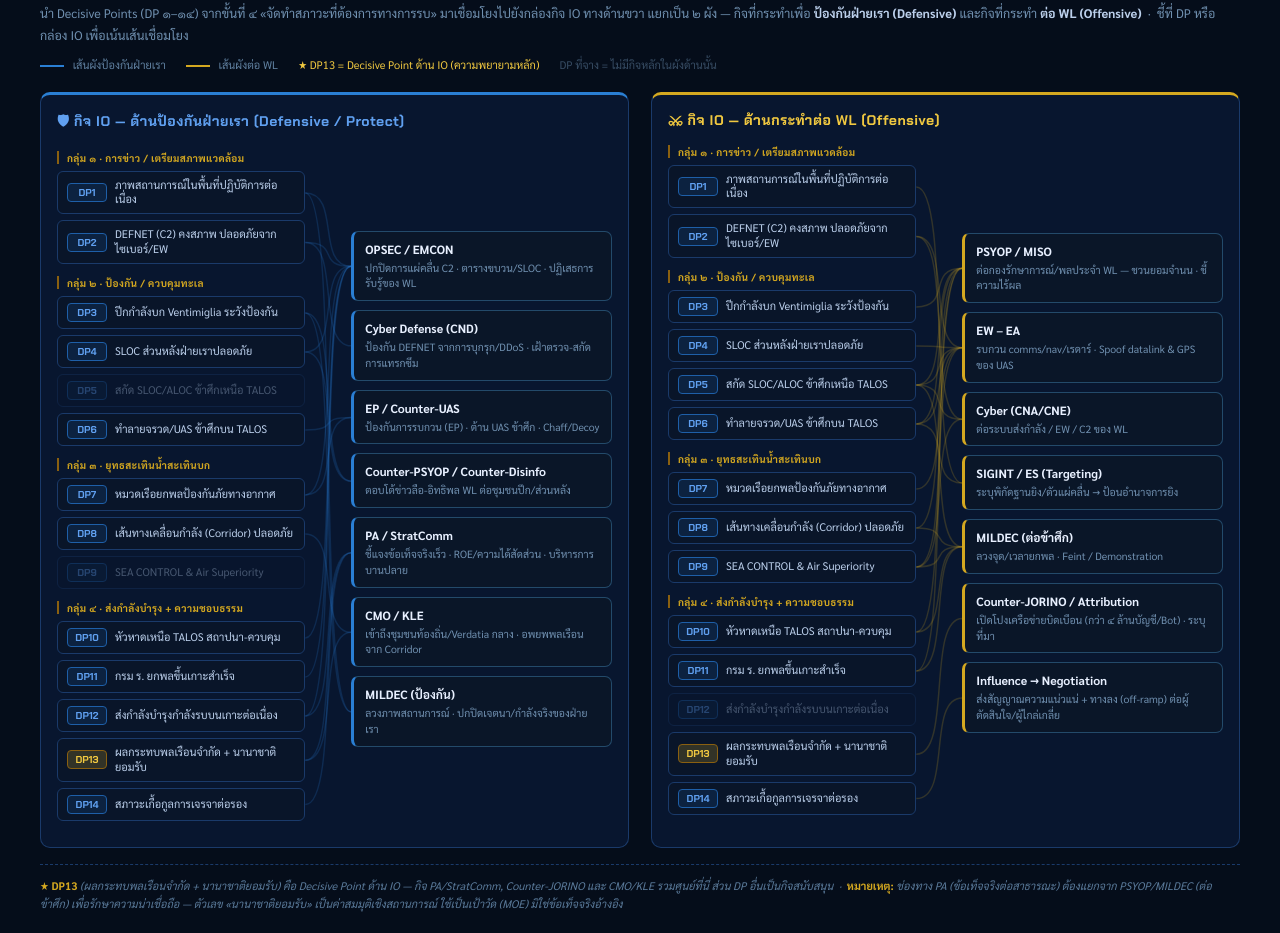
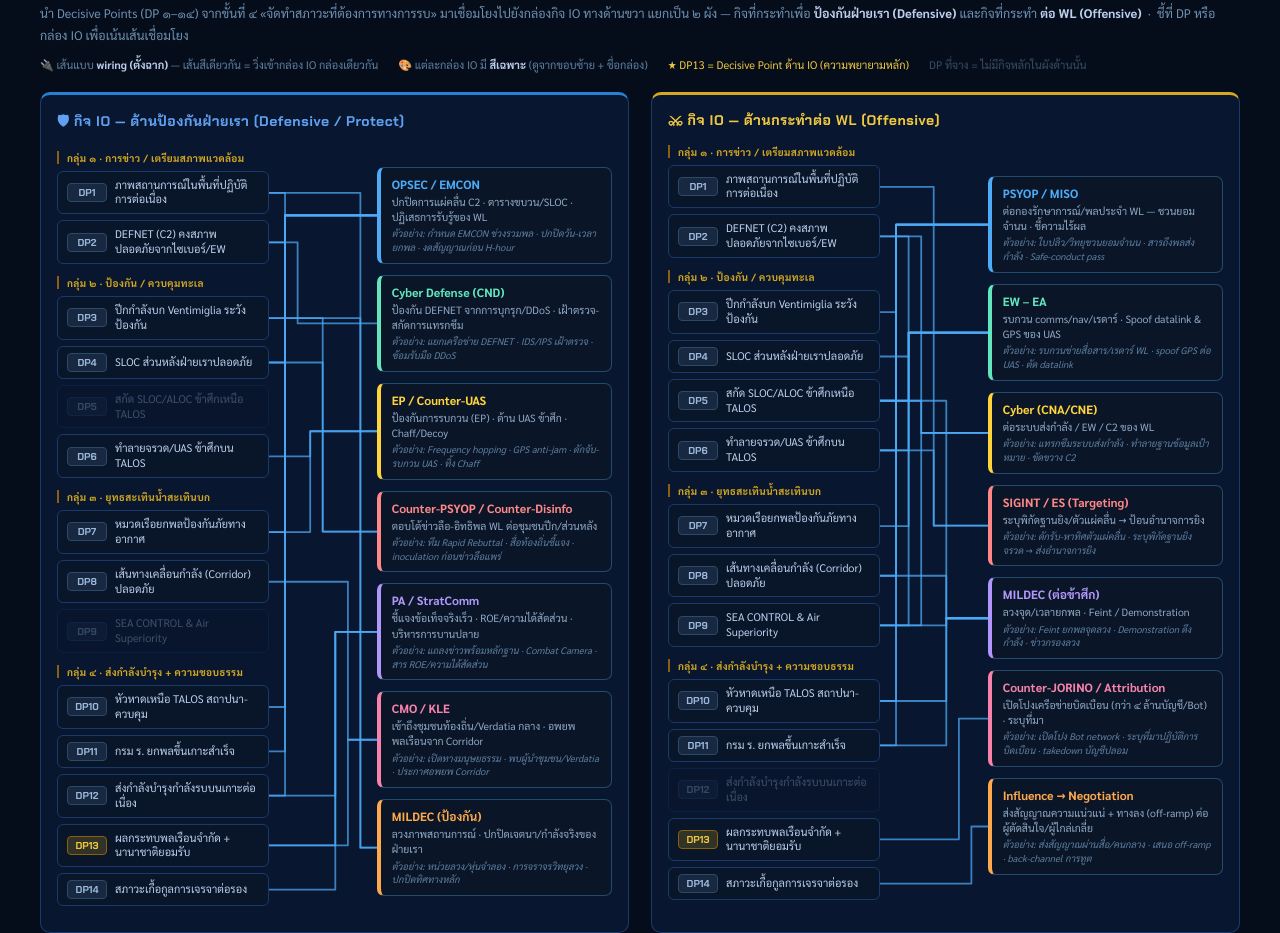
Before and after one commit to Mea09vi/talos-io-seminar, a plain HTML site: page presentations/index.html in a window 1280 px wide. Shown: the part 1471-2404 px from the top of the page. Drawn offline with Linux system fonts and the light colour scheme.

Commit message:
dp-io: redraw linkage as orthogonal wiring with per-box colours + task examples
- Replace tangled bezier connectors with right-angle (H/V/H) wiring routed
  through a dedicated vertical bus lane per IO box
- Give every IO box a distinct vivid colour; wires inherit their target
  box colour so same-coloured lines converge on the same capability
- Add concrete IO task examples (ตัวอย่าง: ...) under each box
- Update legend to explain the colour/wiring scheme

Co-Authored-By: Claude Opus 4.8 <noreply@anthropic.com>

```diff
--- a/presentations/index.html
+++ b/presentations/index.html
@@ -384,30 +384,28 @@ body {
 .dpio-phead{font-family:'Chakra Petch','Sarabun',sans-serif;font-size:14px;font-weight:700;margin-bottom:16px;letter-spacing:.5px;}
 .dpio-panel.def .dpio-phead{color:#60a0f0;}
 .dpio-panel.off .dpio-phead{color:#f0c840;}
-.dpio-2col{position:relative;display:grid;grid-template-columns:minmax(160px,1fr) minmax(180px,1.05fr);gap:46px;}
+.dpio-2col{position:relative;display:grid;grid-template-columns:minmax(150px,0.9fr) minmax(168px,1fr);gap:108px;}
+@media(max-width:560px){.dpio-2col{gap:70px;}}
 .dpio-svg{position:absolute;inset:0;width:100%;height:100%;z-index:0;pointer-events:none;overflow:visible;}
 .dpio-dpcol,.dpio-iocol{position:relative;z-index:1;}
-.dpio-iocol{display:flex;flex-direction:column;justify-content:center;gap:9px;}
+.dpio-iocol{display:flex;flex-direction:column;justify-content:center;gap:11px;}
 .dpio-gh{font-size:10px;font-weight:700;color:#d4a820;letter-spacing:.4px;margin:12px 0 7px;padding-left:8px;border-left:2px solid #8a6010;}
 .dpio-dpcol .dpio-gh:first-child{margin-top:0;}
 .dpio-node{display:flex;align-items:center;gap:8px;background:rgba(10,22,40,0.85);border:1px solid #1a3a6a;border-radius:6px;padding:6px 9px;margin-bottom:6px;transition:all .15s;cursor:default;}
-.dpio-node .dpio-dpn{flex-shrink:0;font-family:'Chakra Petch',sans-serif;font-size:10px;font-weight:700;color:#60a0f0;background:rgba(30,95,168,0.18);border:1px solid #1e5fa8;border-radius:4px;padding:2px 5px;min-width:40px;text-align:center;}
+.dpio-node .dpio-dpn{flex-shrink:0;font-family:'Chakra Petch',sans-serif;font-size:10px;font-weight:700;color:#9ab8dc;background:rgba(40,60,90,0.5);border:1px solid #2a4a6a;border-radius:4px;padding:2px 5px;min-width:40px;text-align:center;}
 .dpio-node .dpio-dpt{font-size:11px;color:#bcd0ec;line-height:1.35;}
 .dpio-node.dpio-star .dpio-dpn{color:#f0c840;background:rgba(212,168,32,0.2);border-color:#8a6010;}
-.dpio-node.dpio-dim{opacity:.34;}
-.dpio-node.hot{border-color:#2a7fd4;background:rgba(30,95,168,0.22);box-shadow:0 2px 12px rgba(30,95,168,.3);}
-.dpio-panel.off .dpio-node.hot{border-color:#d4a820;background:rgba(212,168,32,0.16);box-shadow:0 2px 12px rgba(212,168,32,.28);}
-.dpio-box{background:rgba(10,22,40,0.92);border:1px solid #234a6a;border-radius:7px;padding:9px 11px;transition:all .15s;cursor:default;}
-.dpio-panel.def .dpio-box{border-left:3px solid #2a7fd4;}
-.dpio-panel.off .dpio-box{border-left:3px solid #d4a820;}
-.dpio-bt{font-size:12px;font-weight:700;color:#e8f0ff;margin-bottom:3px;}
-.dpio-bd{font-size:10.5px;color:#7090b0;line-height:1.5;}
-.dpio-box.hot{border-color:#60a0f0;box-shadow:0 2px 14px rgba(30,95,168,.35);transform:translateX(3px);}
-.dpio-panel.off .dpio-box.hot{border-color:#f0c840;box-shadow:0 2px 14px rgba(212,168,32,.3);}
-.dpio-link{fill:none;stroke:#2a7fd4;stroke-width:1.5;opacity:.20;transition:opacity .15s,stroke-width .15s;}
-.dpio-panel.off .dpio-link{stroke:#d4a820;}
+.dpio-node.dpio-dim{opacity:.3;}
+.dpio-node.hot{border-color:#fff;background:rgba(255,255,255,0.08);box-shadow:0 0 0 1px rgba(255,255,255,.4),0 2px 12px rgba(0,0,0,.45);}
+.dpio-box{--bc:#4dabf7;background:rgba(10,22,40,0.92);border:1px solid #234a6a;border-left:4px solid var(--bc);border-radius:7px;padding:8px 11px;transition:all .15s;cursor:default;}
+.dpio-bt{font-size:12px;font-weight:700;color:var(--bc);margin-bottom:2px;}
+.dpio-bd{font-size:10.5px;color:#90a8c4;line-height:1.45;}
+.dpio-bex{font-size:9.5px;color:#5f7fa0;line-height:1.45;margin-top:3px;font-style:italic;}
+.dpio-box.hot{border-color:var(--bc);background:rgba(255,255,255,0.04);box-shadow:0 0 0 1.5px var(--bc),0 4px 18px rgba(0,0,0,.5);transform:translateX(3px);}
+.dpio-link{fill:none;stroke:#4dabf7;stroke-width:1.8;opacity:.72;stroke-linejoin:round;stroke-linecap:round;transition:opacity .15s,stroke-width .15s;}
 .dpio-2col.dpio-focusing .dpio-link{opacity:.06;}
-.dpio-link.on{opacity:.95;stroke-width:2.6;}
+.dpio-link.on{opacity:1;stroke-width:3.4;}
+.dpio-node.dot::after{content:"";}
 .dpio-hint{font-size:11px;color:#5a7a9a;margin-top:16px;line-height:1.7;font-style:italic;border-top:1px dashed #1a3a6a;padding-top:12px;}
 .dpio-hint b{color:#d4a820;font-style:normal;}
 </style>
@@ -416,8 +414,8 @@ body {
   <div class="section-title">การเชื่อมโยงกิจ IO กับ DECISIVE POINTS (STEP 4) — DP ↔ IO LINKAGE</div>
   <p class="dpio-intro">นำ Decisive Points (DP ๑–๑๔) จากขั้นที่ ๔ «จัดทำสภาวะที่ต้องการทางการรบ» มาเชื่อมโยงไปยังกล่องกิจ IO ทางด้านขวา แยกเป็น ๒ ผัง — กิจที่กระทำเพื่อ <b>ป้องกันฝ่ายเรา (Defensive)</b> และกิจที่กระทำ <b>ต่อ WL (Offensive)</b> &nbsp;·&nbsp; ชี้ที่ DP หรือกล่อง IO เพื่อเน้นเส้นเชื่อมโยง</p>
   <div class="dpio-legend">
-    <span><i style="border-color:#2a7fd4;"></i> เส้นผังป้องกันฝ่ายเรา</span>
-    <span><i style="border-color:#d4a820;"></i> เส้นผังต่อ WL</span>
+    <span>🔌 เส้นแบบ <b style="color:#bcd0ec;">wiring (ตั้งฉาก)</b> — เส้นสีเดียวกัน = วิ่งเข้ากล่อง IO กล่องเดียวกัน</span>
+    <span>🎨 แต่ละกล่อง IO มี <b style="color:#bcd0ec;">สีเฉพาะ</b> (ดูจากขอบซ้าย + ชื่อกล่อง)</span>
     <span style="color:#f0c840;">★ DP13 = Decisive Point ด้าน IO (ความพยายามหลัก)</span>
     <span style="opacity:.55;">DP ที่จาง = ไม่มีกิจหลักในผังด้านนั้น</span>
   </div>
@@ -443,22 +441,22 @@ body {
    {g:'กลุ่ม ๔ · ส่งกำลังบำรุง + ความชอบธรรม',d:[['dp10','DP10','หัวหาดเหนือ TALOS สถาปนา-ควบคุม'],['dp11','DP11','กรม ร. ยกพลขึ้นเกาะสำเร็จ'],['dp12','DP12','ส่งกำลังบำรุงกำลังรบบนเกาะต่อเนื่อง'],['dp13','DP13','ผลกระทบพลเรือนจำกัด + นานาชาติยอมรับ'],['dp14','DP14','สภาวะเกื้อกูลการเจรจาต่อรอง']]}
   ];
   const DEF=[
-   ['d1','OPSEC / EMCON','ปกปิดการแผ่คลื่น C2 · ตารางขบวน/SLOC · ปฏิเสธการรับรู้ของ WL'],
-   ['d2','Cyber Defense (CND)','ป้องกัน DEFNET จากการบุกรุก/DDoS · เฝ้าตรวจ-สกัดการแทรกซึม'],
-   ['d3','EP / Counter-UAS','ป้องกันการรบกวน (EP) · ต้าน UAS ข้าศึก · Chaff/Decoy'],
-   ['d4','Counter-PSYOP / Counter-Disinfo','ตอบโต้ข่าวลือ-อิทธิพล WL ต่อชุมชนปีก/ส่วนหลัง'],
-   ['d5','PA / StratComm','ชี้แจงข้อเท็จจริงเร็ว · ROE/ความได้สัดส่วน · บริหารการบานปลาย'],
-   ['d6','CMO / KLE','เข้าถึงชุมชนท้องถิ่น/Verdatia กลาง · อพยพพลเรือนจาก Corridor'],
-   ['d7','MILDEC (ป้องกัน)','ลวงภาพสถานการณ์ · ปกปิดเจตนา/กำลังจริงของฝ่ายเรา']
+   ['d1','OPSEC / EMCON','ปกปิดการแผ่คลื่น C2 · ตารางขบวน/SLOC · ปฏิเสธการรับรู้ของ WL','ตัวอย่าง: กำหนด EMCON ช่วงรวมพล · ปกปิดวัน-เวลายกพล · งดสัญญาณก่อน H-hour','#4dabf7'],
+   ['d2','Cyber Defense (CND)','ป้องกัน DEFNET จากการบุกรุก/DDoS · เฝ้าตรวจ-สกัดการแทรกซึม','ตัวอย่าง: แยกเครือข่าย DEFNET · IDS/IPS เฝ้าตรวจ · ซ้อมรับมือ DDoS','#63e6be'],
+   ['d3','EP / Counter-UAS','ป้องกันการรบกวน (EP) · ต้าน UAS ข้าศึก · Chaff/Decoy','ตัวอย่าง: Frequency hopping · GPS anti-jam · ดักจับ-รบกวน UAS · ทิ้ง Chaff','#ffd43b'],
+   ['d4','Counter-PSYOP / Counter-Disinfo','ตอบโต้ข่าวลือ-อิทธิพล WL ต่อชุมชนปีก/ส่วนหลัง','ตัวอย่าง: ทีม Rapid Rebuttal · สื่อท้องถิ่นชี้แจง · inoculation ก่อนข่าวลือแพร่','#ff8787'],
+   ['d5','PA / StratComm','ชี้แจงข้อเท็จจริงเร็ว · ROE/ความได้สัดส่วน · บริหารการบานปลาย','ตัวอย่าง: แถลงข่าวพร้อมหลักฐาน · Combat Camera · สาร ROE/ความได้สัดส่วน','#b197fc'],
+   ['d6','CMO / KLE','เข้าถึงชุมชนท้องถิ่น/Verdatia กลาง · อพยพพลเรือนจาก Corridor','ตัวอย่าง: เปิดทางมนุษยธรรม · พบผู้นำชุมชน/Verdatia · ประกาศอพยพ Corridor','#f783ac'],
+   ['d7','MILDEC (ป้องกัน)','ลวงภาพสถานการณ์ · ปกปิดเจตนา/กำลังจริงของฝ่ายเรา','ตัวอย่าง: หน่วยลวง/หุ่นจำลอง · การจราจรวิทยุลวง · ปกปิดทิศทางหลัก','#ffa94d']
   ];
   const OFF=[
-   ['o1','PSYOP / MISO','ต่อกองรักษาการณ์/พลประจำ WL — ชวนยอมจำนน · ชี้ความไร้ผล'],
-   ['o2','EW – EA','รบกวน comms/nav/เรดาร์ · Spoof datalink & GPS ของ UAS'],
-   ['o3','Cyber (CNA/CNE)','ต่อระบบส่งกำลัง / EW / C2 ของ WL'],
-   ['o4','SIGINT / ES (Targeting)','ระบุพิกัดฐานยิง/ตัวแผ่คลื่น → ป้อนอำนาจการยิง'],
-   ['o5','MILDEC (ต่อข้าศึก)','ลวงจุด/เวลายกพล · Feint / Demonstration'],
-   ['o6','Counter-JORINO / Attribution','เปิดโปงเครือข่ายบิดเบือน (กว่า ๔ ล้านบัญชี/Bot) · ระบุที่มา'],
-   ['o7','Influence → Negotiation','ส่งสัญญาณความแน่วแน่ + ทางลง (off-ramp) ต่อผู้ตัดสินใจ/ผู้ไกล่เกลี่ย']
+   ['o1','PSYOP / MISO','ต่อกองรักษาการณ์/พลประจำ WL — ชวนยอมจำนน · ชี้ความไร้ผล','ตัวอย่าง: ใบปลิว/วิทยุชวนยอมจำนน · สารถึงพลส่งกำลัง · Safe-conduct pass','#4dabf7'],
+   ['o2','EW – EA','รบกวน comms/nav/เรดาร์ · Spoof datalink & GPS ของ UAS','ตัวอย่าง: รบกวนข่ายสื่อสาร/เรดาร์ WL · spoof GPS ต่อ UAS · ตัด datalink','#63e6be'],
+   ['o3','Cyber (CNA/CNE)','ต่อระบบส่งกำลัง / EW / C2 ของ WL','ตัวอย่าง: แทรกซึมระบบส่งกำลัง · ทำลายฐานข้อมูลเป้าหมาย · ขัดขวาง C2','#ffd43b'],
+   ['o4','SIGINT / ES (Targeting)','ระบุพิกัดฐานยิง/ตัวแผ่คลื่น → ป้อนอำนาจการยิง','ตัวอย่าง: ดักรับ-หาทิศตัวแผ่คลื่น · ระบุพิกัดฐานยิงจรวด → ส่งอำนาจการยิง','#ff8787'],
+   ['o5','MILDEC (ต่อข้าศึก)','ลวงจุด/เวลายกพล · Feint / Demonstration','ตัวอย่าง: Feint ยกพลจุดลวง · Demonstration ดึงกำลัง · ข่าวกรองลวง','#b197fc'],
+   ['o6','Counter-JORINO / Attribution','เปิดโปงเครือข่ายบิดเบือน (กว่า ๔ ล้านบัญชี/Bot) · ระบุที่มา','ตัวอย่าง: เปิดโปง Bot network · ระบุที่มาปฏิบัติการบิดเบือน · takedown บัญชีปลอม','#f783ac'],
+   ['o7','Influence → Negotiation','ส่งสัญญาณความแน่วแน่ + ทางลง (off-ramp) ต่อผู้ตัดสินใจ/ผู้ไกล่เกลี่ย','ตัวอย่าง: ส่งสัญญาณผ่านสื่อ/คนกลาง · เสนอ off-ramp · back-channel การทูต','#ffa94d']
   ];
   const DEF_LINKS=[['dp1',['d1','d7']],['dp2',['d2','d1']],['dp3',['d4','d7']],['dp4',['d4','d1']],['dp6',['d3']],['dp7',['d3','d1']],['dp8',['d6']],['dp10',['d1']],['dp11',['d1']],['dp12',['d5','d1']],['dp13',['d5','d6']],['dp14',['d5']]];
   const OFF_LINKS=[['dp1',['o4']],['dp2',['o3','o2']],['dp3',['o1']],['dp4',['o2']],['dp5',['o2','o3','o1','o5']],['dp6',['o2','o4','o1']],['dp7',['o2']],['dp8',['o5','o1']],['dp9',['o2','o3','o5']],['dp10',['o1','o5']],['dp11',['o1','o5']],['dp13',['o6']],['dp14',['o7']]];
@@ -479,28 +477,41 @@ body {
     });
     boxes.forEach(b=>{
       const box=document.createElement('div'); box.className='dpio-box'; box.setAttribute('data-box',b[0]);
-      box.innerHTML='<div class="dpio-bt">'+b[1]+'</div><div class="dpio-bd">'+b[2]+'</div>';
+      box.style.setProperty('--bc',b[4]);
+      box.innerHTML='<div class="dpio-bt">'+b[1]+'</div><div class="dpio-bd">'+b[2]+'</div><div class="dpio-bex">'+b[3]+'</div>';
       iocol.appendChild(box);
     });
   }
-  function drawPanel(panel,links){
+  function drawPanel(panel,links,boxes){
     const two=panel.querySelector('.dpio-2col'), svg=panel.querySelector('.dpio-svg');
+    const dpcol=panel.querySelector('.dpio-dpcol'), iocol=panel.querySelector('.dpio-iocol');
     const W=two.clientWidth, H=two.clientHeight;
     svg.setAttribute('viewBox','0 0 '+W+' '+H);
     while(svg.firstChild) svg.removeChild(svg.firstChild);
     const base=two.getBoundingClientRect();
+    // routing channel = gap between DP column (left rail) and IO column (right rail)
+    const dpR=dpcol.getBoundingClientRect().right-base.left;
+    const ioL=iocol.getBoundingClientRect().left-base.left;
+    const pad=10, N=boxes.length;
+    const usable=Math.max(20,(ioL-dpR)-2*pad);
+    // each IO box gets its own vertical bus lane + colour
+    const laneOf={}, colorOf={};
+    boxes.forEach((b,i)=>{ laneOf[b[0]]=dpR+pad+(i+0.5)*(usable/N); colorOf[b[0]]=b[4]; });
     links.forEach(l=>{
       const a=two.querySelector('[data-node="'+l[0]+'"]'); if(!a) return;
       const ar=a.getBoundingClientRect();
+      const y0=ar.top-base.top+ar.height/2;
       l[1].forEach(t=>{
         const b=two.querySelector('[data-box="'+t+'"]'); if(!b) return;
         const br=b.getBoundingClientRect();
-        const x1=ar.right-base.left, y1=ar.top-base.top+ar.height/2;
-        const x2=br.left-base.left, y2=br.top-base.top+br.height/2;
-        const dx=Math.max(36,(x2-x1)*0.5);
+        const yN=br.top-base.top+br.height/2;
+        const lx=laneOf[t];
+        // orthogonal wiring: rail → bus lane → box (H,V,H)
+        const d='M'+dpR.toFixed(1)+','+y0.toFixed(1)+' H'+lx.toFixed(1)+' V'+yN.toFixed(1)+' H'+ioL.toFixed(1);
         const p=document.createElementNS(NS,'path');
-        p.setAttribute('d','M'+x1+','+y1+' C'+(x1+dx)+','+y1+' '+(x2-dx)+','+y2+' '+x2+','+y2);
+        p.setAttribute('d',d);
         p.setAttribute('class','dpio-link');
+        p.setAttribute('stroke',colorOf[t]);
         p.setAttribute('data-dp',l[0]); p.setAttribute('data-tgt',t);
         svg.appendChild(p);
       });
@@ -523,7 +534,7 @@ body {
     if(!def||!off) return;
     renderPanel(def,DEF,DEF_LINKS); renderPanel(off,OFF,OFF_LINKS);
     wire(def); wire(off);
-    function redraw(){drawPanel(def,DEF_LINKS);drawPanel(off,OFF_LINKS);}
+    function redraw(){drawPanel(def,DEF_LINKS,DEF);drawPanel(off,OFF_LINKS,OFF);}
     redraw();
     window.addEventListener('resize',redraw);
     if(document.fonts&&document.fonts.ready){document.fonts.ready.then(redraw);}
```
